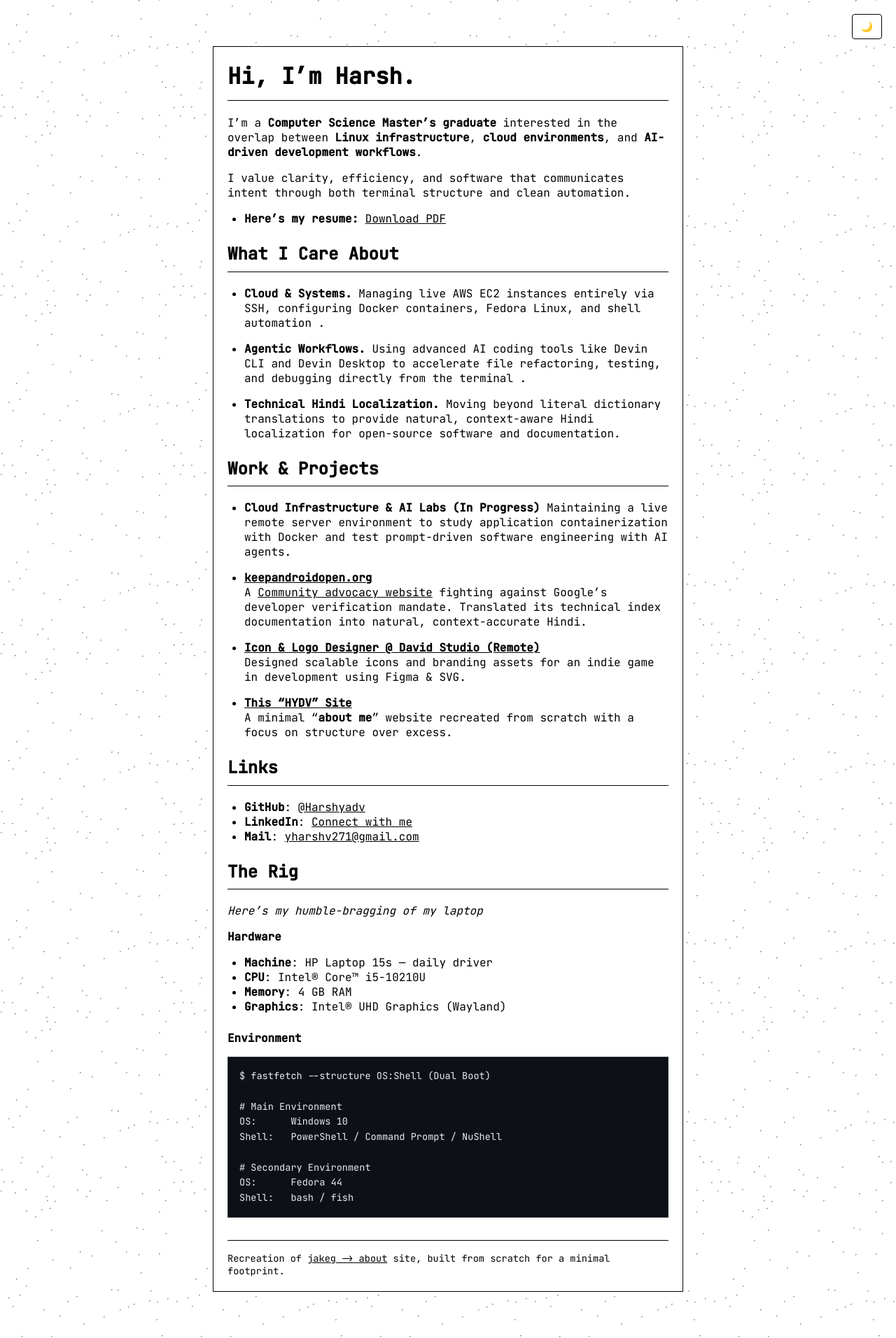
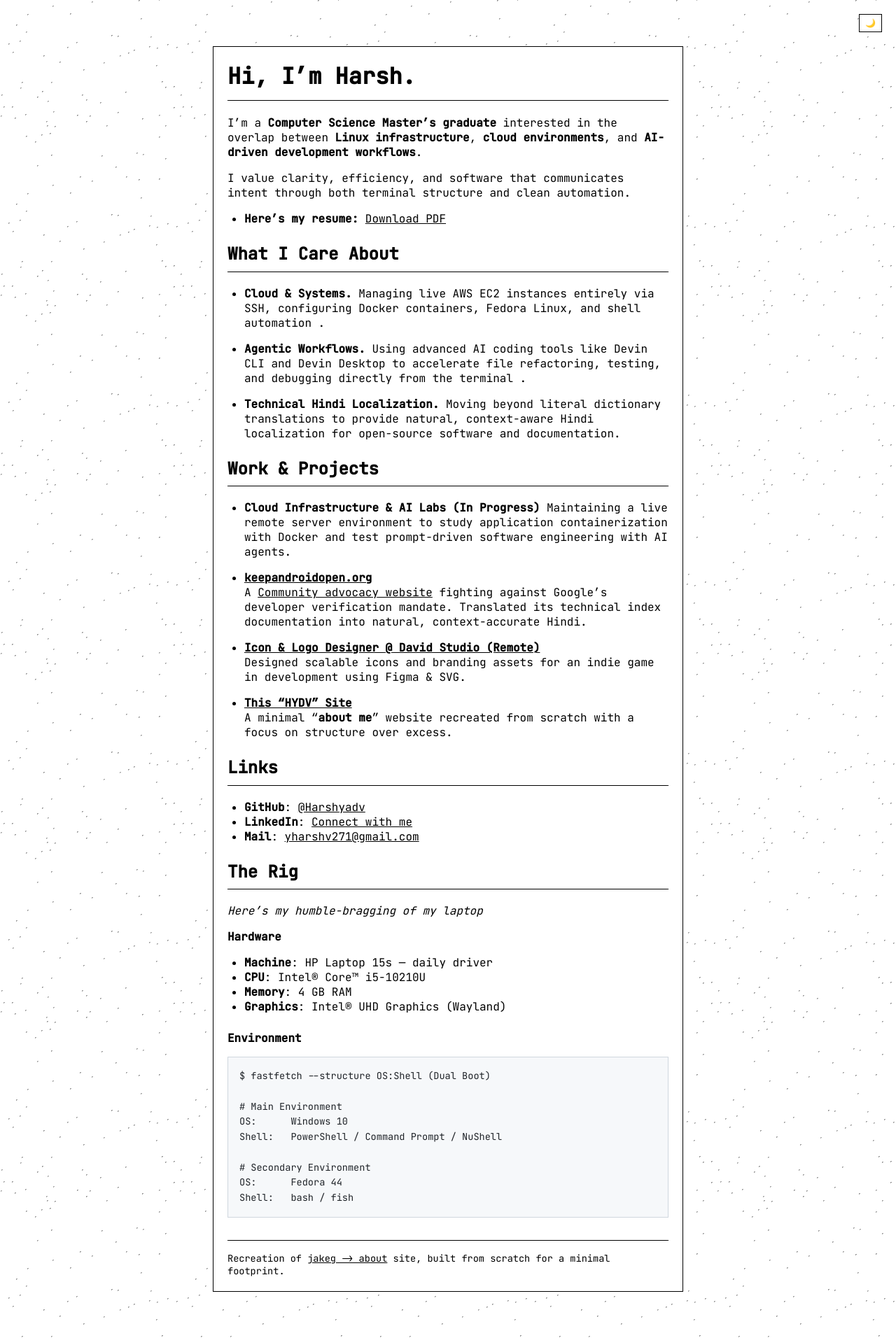
Before and after one commit to Harshyadv/HYDV, a Jekyll site: the page built from index.md, in a window 1280 px wide. Shown: the whole page at 70% size. Built offline with Jekyll 4.4.1, drawn with Linux system fonts in a browser that asks for light colours.

Commit message:
Add .gitignore, update theme toggle & terminal block styling, and fix baseurl config

```diff
--- a/_config.yml
+++ b/_config.yml
@@ -1,6 +1,6 @@
 title: Harsh Yadav
 description: CS Master's Graduate # Or any theme you like
-baseurl: "/HYDV"
+baseurl: ""
 url: "https://harshyadv.github.io"
 kramdown:
   parse_block_html: true
--- a/assets/style.css
+++ b/assets/style.css
@@ -5,8 +5,15 @@
     --bg-color: #000;
     --text-color: #fff;
     --border-color: #fff;
-    --bg-image: url("/HYDV/assets/gifs/stars_sparkle_dark.gif");
+    --bg-image: url("gifs/stars_sparkle_dark.gif");
     --overlay-color: rgba(0, 0, 0, 0.6);
+    --code-bg: #0d1117;
+    --code-text: #e6edf3;
+    --code-border: #30363d;
+    --copy-btn-bg: #30363d;
+    --copy-btn-text: #c9d1d9;
+    --copy-btn-border: #8b949e;
+    --copy-btn-hover-bg: #484f58;
 }
 
 /* Light Theme */
@@ -14,8 +21,15 @@
     --bg-color: #fff;
     --text-color: #000;
     --border-color: #000;
-    --bg-image: url("/HYDV/assets/gifs/stars_sparkle_light.gif");
+    --bg-image: url("gifs/stars_sparkle_light.gif");
     --overlay-color: rgba(255, 255, 255, 0.6);
+    --code-bg: #f6f8fa;
+    --code-text: #1f2328;
+    --code-border: #d0d7de;
+    --copy-btn-bg: #eaeef2;
+    --copy-btn-text: #24292f;
+    --copy-btn-border: #d0d7de;
+    --copy-btn-hover-bg: #d8dee4;
 }
 
 /* Reset-ish for consistency */
@@ -89,8 +103,9 @@ a:hover {
 
 /* Code */
 code {
-    background-color: #000;
-    border: 1px solid var(--border-color);
+    background-color: var(--code-bg);
+    color: var(--code-text);
+    border: 1px solid var(--code-border);
     padding: 0.15em 0.4em;
     font-family: monospace;
     font-size: 0.95em;
@@ -116,10 +131,10 @@ code {
         "Segoe UI",
         Arial,
         sans-serif;
-    background: #30363d;
-    color: #c9d1d9;
-    border: 1px solid #8b949e;
-    border-radius: 4px;
+    background: var(--copy-btn-bg);
+    color: var(--copy-btn-text);
+    border: 1px solid var(--copy-btn-border);
+    border-radius: 0;
     cursor: pointer;
     opacity: 0; /* Hidden by default */
     transition: opacity 0.2s ease;
@@ -130,7 +145,7 @@ code {
 }
 
 .copy-button:hover {
-    background: #484f58;
+    background: var(--copy-btn-hover-bg);
 }
 
 .copy-button.copied {
@@ -150,11 +165,11 @@ img.pixel-art {
 .box pre,
 .box code {
     display: block;
-    background: #0d1117; /* Dark terminal background */
-    color: #e6edf3;
+    background: var(--code-bg);
+    color: var(--code-text);
     padding: 1rem;
     border-radius: 0px;
-    border: 1px solid #30363d;
+    border: 1px solid var(--code-border);
     font-family: "JetBrains Mono", "Fira Code", monospace;
     font-size: 0.85rem;
     line-height: 1.6;
@@ -198,11 +213,11 @@ footer {
     background: var(--bg-color);
     border: 1px solid var(--border-color);
     color: var(--text-color);
-    padding: 8px 12px;
+    padding: 4px 8px;
     cursor: pointer;
     font-family: inherit;
-    font-size: 14px;
-    border-radius: 4px;
+    font-size: 12px;
+    border-radius: 0;
     z-index: 1000;
     transition: opacity 0.2s ease;
 }
@@ -221,7 +236,7 @@ footer {
     color: var(--text-color);
     border: 1px solid var(--border-color);
     padding: 4px 8px;
-    border-radius: 4px;
+    border-radius: 0;
     font-size: 12px;
     white-space: nowrap;
     opacity: 0;
```
Also changed, not shown: 8 other files.
